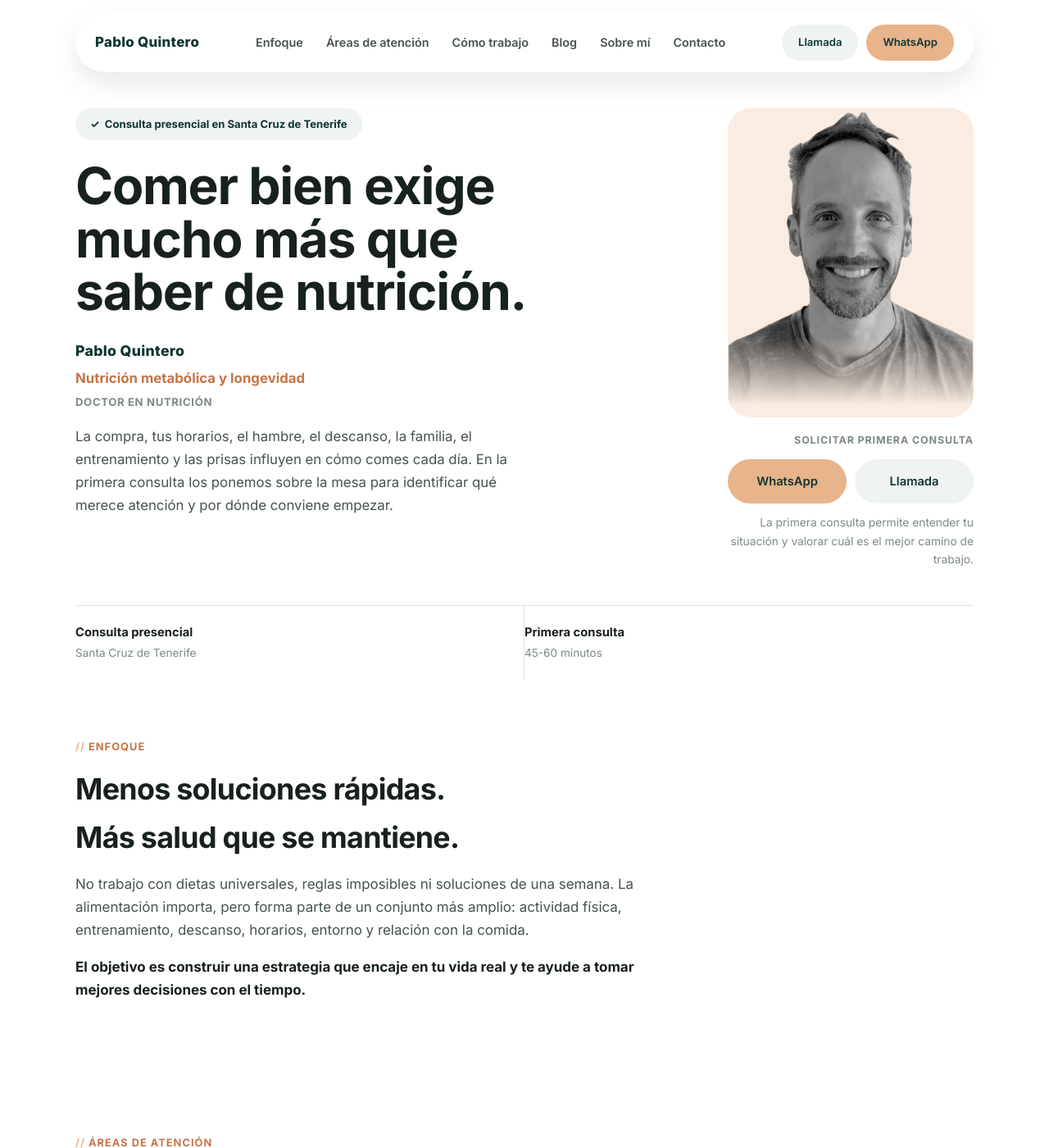
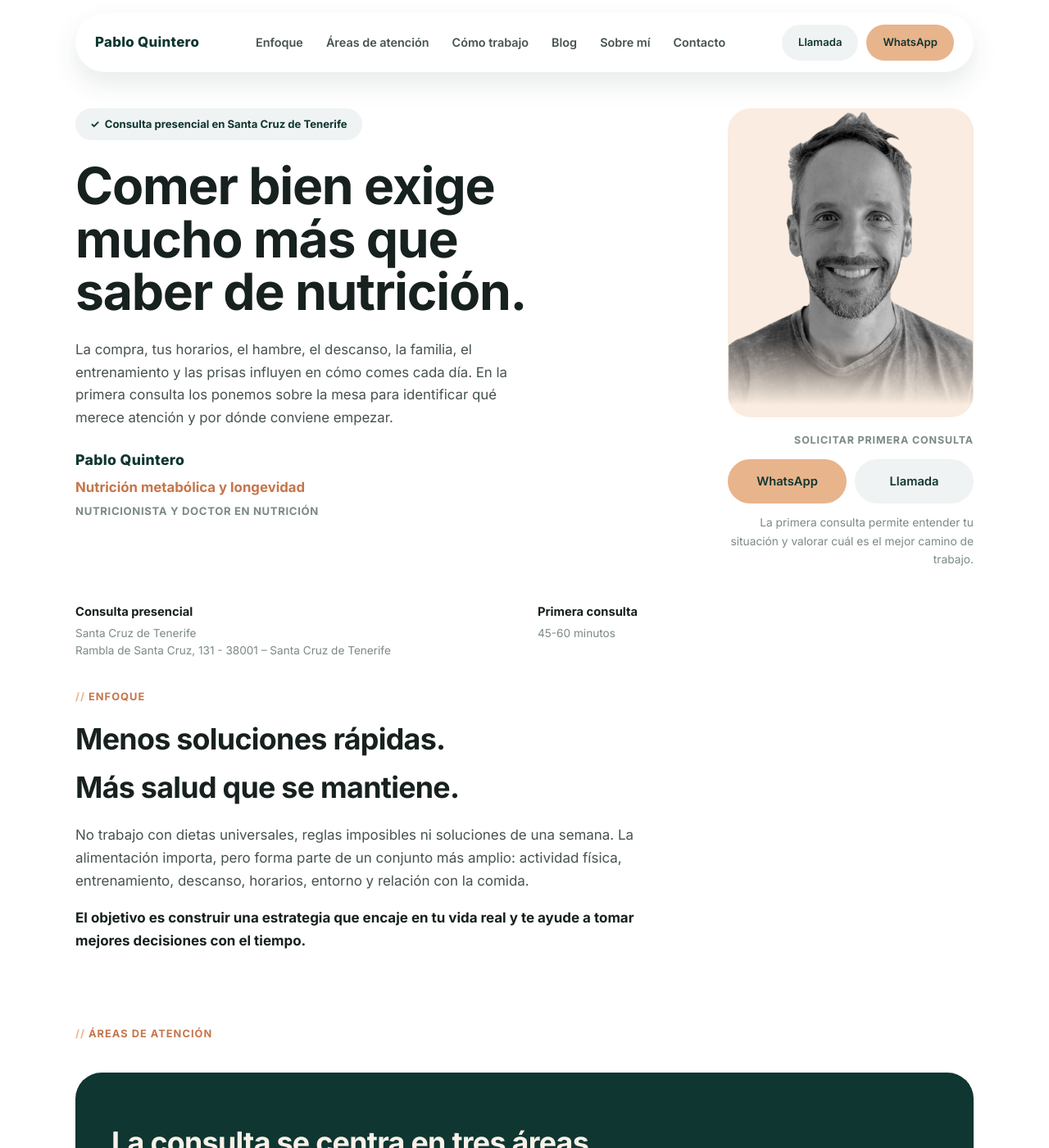
Before and after one commit to pquinriver/pabloquintero-nutricion, a Jekyll site: the page index.html, which Jekyll copies as it is, in a window 1280 px wide and 1400 px high. Shown: the whole window at 82% size. Built offline with Jekyll 4.4.1, drawn with Linux system fonts in a browser that asks for light colours; some of the changed text lies outside the part shown.

Commit message:
Hero/CTA polish: no emojis, reorder hero copy, tighter sections
- Removed emojis from every WhatsApp/Llamada CTA button site-wide
- Hero: lede now sits right under the h1, signature block moved
  below it; credential line updated to "Nutricionista y Doctor en
  Nutrición"
- info-row: dropped the cramped divider lines, added breathing room,
  and included the full consultation address
- Halved section-to-section padding (72px -> 36px) for a tighter
  page rhythm

Co-Authored-By: Claude Sonnet 5 <noreply@anthropic.com>
Claude-Session: https://claude.ai/code/session_01DnN3Tam13buBricv2YHgrr

```diff
--- a/_includes/header.html
+++ b/_includes/header.html
@@ -24,7 +24,7 @@
       <a href="{{ '/#sobre-mi' | relative_url }}">Sobre mí</a>
       <a href="{{ '/#contacto' | relative_url }}">Contacto</a>
       <hr>
-      <a class="btn btn--secondary" href="tel:+34642104190">📞 Llamada</a>
-      <a class="btn btn--primary" href="https://wa.me/34642104190" target="_blank" rel="noopener">💬 WhatsApp</a>
+      <a class="btn btn--secondary" href="tel:+34642104190">Llamada</a>
+      <a class="btn btn--primary" href="https://wa.me/34642104190" target="_blank" rel="noopener">WhatsApp</a>
     </nav>
   </header>
--- a/aviso-legal.html
+++ b/aviso-legal.html
@@ -45,8 +45,8 @@
       <a href="index.html#sobre-mi">Sobre mí</a>
       <a href="index.html#contacto">Contacto</a>
       <hr>
-      <a class="btn btn--secondary" href="tel:+34642104190">📞 Llamada</a>
-      <a class="btn btn--primary" href="https://wa.me/34642104190" target="_blank" rel="noopener">💬 WhatsApp</a>
+      <a class="btn btn--secondary" href="tel:+34642104190">Llamada</a>
+      <a class="btn btn--primary" href="https://wa.me/34642104190" target="_blank" rel="noopener">WhatsApp</a>
     </nav>
   </header>
 
--- a/cookies.html
+++ b/cookies.html
@@ -45,8 +45,8 @@
       <a href="index.html#sobre-mi">Sobre mí</a>
       <a href="index.html#contacto">Contacto</a>
       <hr>
-      <a class="btn btn--secondary" href="tel:+34642104190">📞 Llamada</a>
-      <a class="btn btn--primary" href="https://wa.me/34642104190" target="_blank" rel="noopener">💬 WhatsApp</a>
+      <a class="btn btn--secondary" href="tel:+34642104190">Llamada</a>
+      <a class="btn btn--primary" href="https://wa.me/34642104190" target="_blank" rel="noopener">WhatsApp</a>
     </nav>
   </header>
 
--- a/index.html
+++ b/index.html
@@ -132,8 +132,8 @@
       <a href="#sobre-mi">Sobre mí</a>
       <a href="#contacto">Contacto</a>
       <hr>
-      <a class="btn btn--secondary" href="tel:+34642104190">📞 Llamada</a>
-      <a class="btn btn--primary" href="https://wa.me/34642104190" target="_blank" rel="noopener">💬 WhatsApp</a>
+      <a class="btn btn--secondary" href="tel:+34642104190">Llamada</a>
+      <a class="btn btn--primary" href="https://wa.me/34642104190" target="_blank" rel="noopener">WhatsApp</a>
     </nav>
   </header>
 
@@ -143,13 +143,13 @@
         <div class="eyebrow-check">✓ &nbsp;Consulta presencial en Santa Cruz de Tenerife</div>
         <h1>Comer bien exige mucho más que saber de nutrición.</h1>
 
+        <p class="lede">La compra, tus horarios, el hambre, el descanso, la familia, el entrenamiento y las prisas influyen en cómo comes cada día. En la primera consulta los ponemos sobre la mesa para identificar qué merece atención y por dónde conviene empezar.</p>
+
         <div class="identity-block">
           <p class="id-name">Pablo Quintero</p>
           <p class="id-tagline">Nutrición metabólica y longevidad</p>
-          <p class="id-cred">Doctor en Nutrición</p>
+          <p class="id-cred">Nutricionista y Doctor en Nutrición</p>
         </div>
-
-        <p class="lede">La compra, tus horarios, el hambre, el descanso, la familia, el entrenamiento y las prisas influyen en cómo comes cada día. En la primera consulta los ponemos sobre la mesa para identificar qué merece atención y por dónde conviene empezar.</p>
       </div>
 
       <div class="hero-right">
@@ -168,7 +168,7 @@
     </div>
 
     <div class="info-row">
-      <div class="info"><div class="info-label">Consulta presencial</div><div class="info-sub">Santa Cruz de Tenerife</div></div>
+      <div class="info"><div class="info-label">Consulta presencial</div><div class="info-sub">Santa Cruz de Tenerife<br>Rambla de Santa Cruz, 131 - 38001 – Santa Cruz de Tenerife</div></div>
       <div class="info"><div class="info-label">Primera consulta</div><div class="info-sub">45-60 minutos</div></div>
     </div>
   </section>
@@ -219,8 +219,8 @@
       <div class="area-cta">
         <p class="cta-label" style="color:rgba(249,241,232,.6);margin-bottom:12px;">Solicitar primera consulta</p>
         <div style="display:flex;gap:12px;flex-wrap:wrap;">
-          <a class="btn btn--primary" href="https://wa.me/34642104190" target="_blank" rel="noopener">💬 WhatsApp</a>
-          <a class="btn btn--secondary-dark" href="tel:+34642104190">📞 Llamada</a>
+          <a class="btn btn--primary" href="https://wa.me/34642104190" target="_blank" rel="noopener">WhatsApp</a>
+          <a class="btn btn--secondary-dark" href="tel:+34642104190">Llamada</a>
         </div>
       </div>
     </div>
@@ -312,8 +312,8 @@
       <p>Si quieres mejorar tu alimentación, salud metabólica o hábitos con un enfoque individualizado y basado en evidencia, ponte en contacto. La primera cita sirve para conocer tu situación, responder tus dudas y decidir si tiene sentido trabajar juntos.</p>
       <p class="cta-label" style="margin-bottom:12px;">Solicitar primera consulta</p>
       <div class="cta-actions">
-        <a class="btn btn--primary" href="https://wa.me/34642104190" target="_blank" rel="noopener">💬 WhatsApp</a>
-        <a class="btn btn--secondary-dark" href="tel:+34642104190">📞 Llamada</a>
+        <a class="btn btn--primary" href="https://wa.me/34642104190" target="_blank" rel="noopener">WhatsApp</a>
+        <a class="btn btn--secondary-dark" href="tel:+34642104190">Llamada</a>
       </div>
 
       <div class="contact-details">
--- a/privacidad.html
+++ b/privacidad.html
@@ -45,8 +45,8 @@
       <a href="index.html#sobre-mi">Sobre mí</a>
       <a href="index.html#contacto">Contacto</a>
       <hr>
-      <a class="btn btn--secondary" href="tel:+34642104190">📞 Llamada</a>
-      <a class="btn btn--primary" href="https://wa.me/34642104190" target="_blank" rel="noopener">💬 WhatsApp</a>
+      <a class="btn btn--secondary" href="tel:+34642104190">Llamada</a>
+      <a class="btn btn--primary" href="https://wa.me/34642104190" target="_blank" rel="noopener">WhatsApp</a>
     </nav>
   </header>
 
--- a/styles.css
+++ b/styles.css
@@ -81,14 +81,13 @@
   .hero-cta .cta-buttons .btn{flex:1;justify-content:center}
   .hero-note{color:var(--muted);font-size:.86rem;text-align:right;margin:0}
 
-  .info-row{display:grid;grid-template-columns:repeat(2,1fr);border-top:1px solid var(--line);margin-top:44px}
-  .info{padding:20px 24px 20px 0;border-right:1px solid var(--line)}
-  .info:last-child{border-right:none}
-  .info .info-label{font-weight:700;font-size:.92rem;margin-bottom:2px;color:var(--ink)}
-  .info .info-sub{color:var(--muted);font-size:.85rem}
+  .info-row{display:grid;grid-template-columns:repeat(2,1fr);gap:32px;margin-top:40px}
+  .info{padding:0}
+  .info .info-label{font-weight:700;font-size:.92rem;margin-bottom:4px;color:var(--ink)}
+  .info .info-sub{color:var(--muted);font-size:.85rem;line-height:1.5}
 
   /* ---------- generic section ---------- */
-  .section{padding:72px 0}
+  .section{padding:36px 0}
   .section-head{max-width:640px;margin:0 0 36px}
   .section-head h1,.section-head h2{font-size:clamp(1.7rem,2.8vw,2.3rem)}
   .section-head p.lede{color:var(--muted);font-size:1.05rem}
@@ -185,9 +184,7 @@
     .hero-photo{max-width:240px;margin:0 auto}
     .hero-cta{align-items:stretch;max-width:none;width:100%}
     .hero-note{text-align:left}
-    .info-row{grid-template-columns:1fr;margin-top:28px}
-    .info{border-right:none;border-bottom:1px solid var(--line);padding:16px 0}
-    .info:last-child{border-bottom:none}
+    .info-row{grid-template-columns:1fr;gap:20px;margin-top:28px}
     .areas-wrap{padding:36px 22px;border-radius:24px}
     .steps{grid-template-columns:1fr}
     .fit-grid{grid-template-columns:1fr}
```
